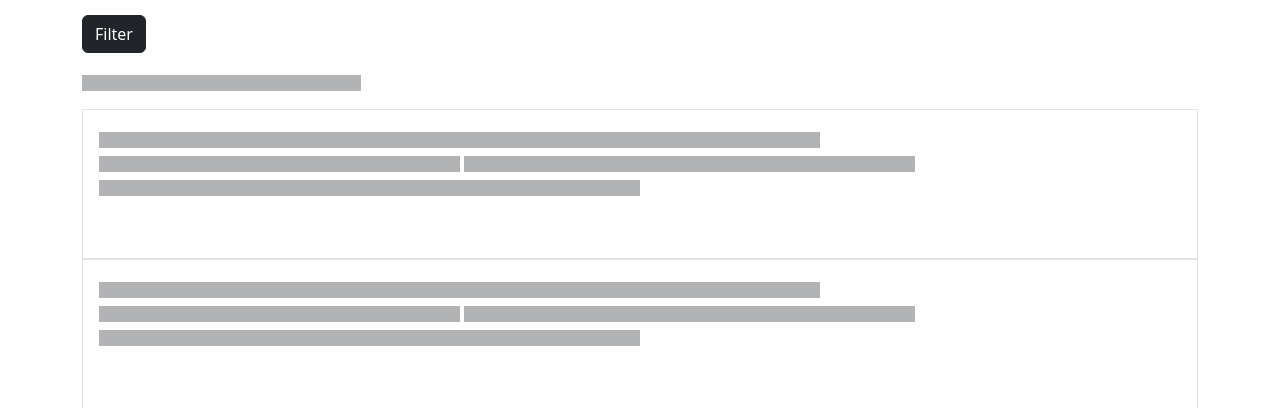
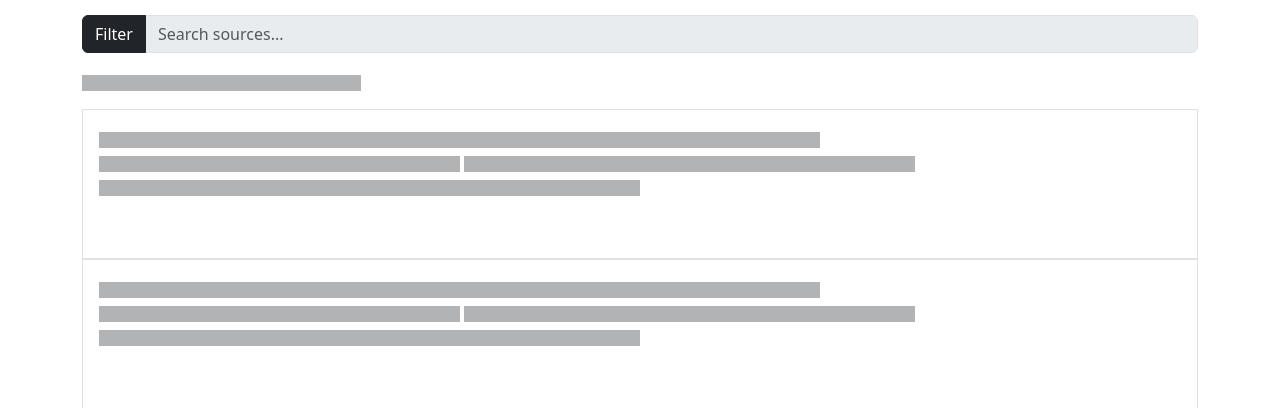
Before and after one commit to srky420/capstone-django, a Django app: template news/templates/news/index.html in a window 1280 px wide, after a click on "Sources". Shown: the part 127-535 px from the top of the page. Run offline with Django 4.2, Linux system fonts and the light colour scheme; the template is opened without the code that fills it, so the values that code supplies are empty.

Commit message:
Add search to sources tab

```diff
--- a/news/static/news/main.js
+++ b/news/static/news/main.js
@@ -8,4 +8,7 @@ document.addEventListener('DOMContentLoaded', () => {
     // Default
     document.querySelector('#world-tab').click();
 
+    // Source search event
+    document.querySelector('#sources-search').addEventListener('input', (e) => search_sources(e));
+
 });
--- /dev/null
+++ b/news/static/news/search.js
@@ -0,0 +1,21 @@
+// Search for sources
+function search_sources(e) {
+    // Get sources div
+    const sourcesDiv = document.querySelector('#sources-div');
+
+    // For each source, find value in source's name
+    sourcesDiv.querySelectorAll('.source').forEach(source => {
+
+        // Convert source name and input value to lower case
+        let name = source.querySelector('.source-name').innerHTML.toLowerCase();
+        let value = e.currentTarget.value.toLowerCase();
+
+        // Check if value is substring of source name
+        if (!name.includes(value)) {
+            source.classList.add('visually-hidden');
+        }
+        else {
+            source.classList.remove('visually-hidden');
+        }
+    });
+}
--- a/news/static/news/sources.js
+++ b/news/static/news/sources.js
@@ -4,9 +4,9 @@ function create_sources_lg(sources, heading) {
 
     sources.forEach(source => {
         html += (
-            `<div class="p-3 d-flex flex-column position-relative border">
+            `<div class="p-3 d-flex flex-column position-relative border source">
                 <strong class="d-inline-block mb-2 text-primary-emphasis">${source.category}</strong>
-                <a href="${source.url}" class="mb-0 link-underline link-underline-opacity-0"><h4>${source.name}</h4></a>
+                <a href="${source.url}" class="mb-0 link-underline link-underline-opacity-0"><h4 class="source-name">${source.name}</h4></a>
                 <p class="my-2">${source.description}</p>
                 <a href="${source.url}" class="btn btn-sm btn-dark position-absolute top-0 end-0 m-2">
                     <i class="fa fa-plus"></i> Subscribe
@@ -33,7 +33,7 @@ function create_sources_sm(sources, heading) {
             `<div class="col-lg-4 col-md-6 col-sm-12 border py-3">
                 <div class="px-3 d-flex flex-column h-100 position-relative">
                     <strong class="d-inline-block mb-2 text-primary-emphasis">${source.category}</strong>
-                    <a href="#" class="mb-0 link-underline link-underline-opacity-0" onclick><h4>${source.name}</h4></a>
+                    <a href="#" class="mb-0 link-underline link-underline-opacity-0" onclick=""><h4>${source.name}</h4></a>
                     <p class="my-2 text-wrap overflow-hidden">${source.description}</p>
                     <a href="${source.url}" class="btn btn-sm btn-dark position-absolute top-0 end-0">
                         <i class="fa fa-plus"></i>
--- a/news/static/news/tabs.js
+++ b/news/static/news/tabs.js
@@ -113,6 +113,10 @@ function load_sources() {
     // Get source div
     const sourcesDiv = document.querySelector('#sources-div');
 
+    // Disable search input
+    document.querySelector('#sources-search').disabled = true;
+    document.querySelector('#sources-search').value = '';
+
     // Create placeholders
     sourcesDiv.innerHTML = create_placeholder_sources(8);
 
@@ -120,7 +124,7 @@ function load_sources() {
     const categoryFilters = [];
     document.querySelectorAll('.sources-category-checkbox').forEach(checkbox => {
         if (checkbox.checked) {
-            filters.push(checkbox.value);
+            categoryFilters.push(checkbox.value);
         }
     })
 
@@ -133,7 +137,7 @@ function load_sources() {
         console.log(data);
 
         // Check if filters selected or not
-        if (filters.length == 0) {
+        if (categoryFilters.length == 0) {
             // Create sources list
             sourcesDiv.innerHTML = create_sources_lg(data.sources, 'Sources')
         }
@@ -148,6 +152,9 @@ function load_sources() {
             sourcesDiv.innerHTML = create_sources_lg(sources, 'Sources')
         }
 
+        // Enable search input
+        document.querySelector('#sources-search').disabled = false;
+
     })
     .catch(err => {
         console.log(err);
--- a/news/templates/news/layout.html
+++ b/news/templates/news/layout.html
@@ -29,6 +29,7 @@
     <!-- Scripts -->
     <script src="{% static 'news/articles.js' %}"></script>
     <script src="{% static 'news/sources.js' %}"></script>
+    <script src="{% static 'news/search.js' %}"></script>
     <script src="{% static 'news/placeholders.js' %}"></script>
     <script src="{% static 'news/carousel.js' %}"></script>
     <script src="{% static 'news/color-modes.js' %}"></script>
--- a/news/templates/news/sources.html
+++ b/news/templates/news/sources.html
@@ -1,11 +1,12 @@
 <!-- Filters -->
 <div id="sources-filter">
-    <div class="d-flex justify-content-between align-items-center">
-        <button class="btn btn-dark mt-3" type="button" data-bs-toggle="collapse" data-bs-target="#collapseExample" aria-expanded="false" aria-controls="collapseExample">
+    <div class="input-group mt-3">
+        <button class="btn btn-dark" type="button" data-bs-toggle="collapse" data-bs-target="#collapseExample" aria-expanded="false" aria-controls="collapseExample">
             Filter
         </button>
+        <input type="text" id="sources-search" class="form-control" placeholder="Search sources...">
     </div>
-    <div class="collapse border" id="collapseExample">
+    <div class="collapse border my-3" id="collapseExample">
         <h5 class="m-2">By Category</h5>
         <input type="checkbox" class="btn-check sources-category-checkbox" onchange="load_sources()" id="btn-filter-business" autocomplete="off" value="business">
         <label class="btn btn-dark btn-sm m-2" for="btn-filter-business">Business</label>
--- a/news/utils.py
+++ b/news/utils.py
@@ -1,4 +1,4 @@
-from newsapi import NewsApiClient, newsapi_exception
+from newsapi import NewsApiClient
 from newsapi.newsapi_exception import NewsAPIException
 from django.conf import settings
 
```
